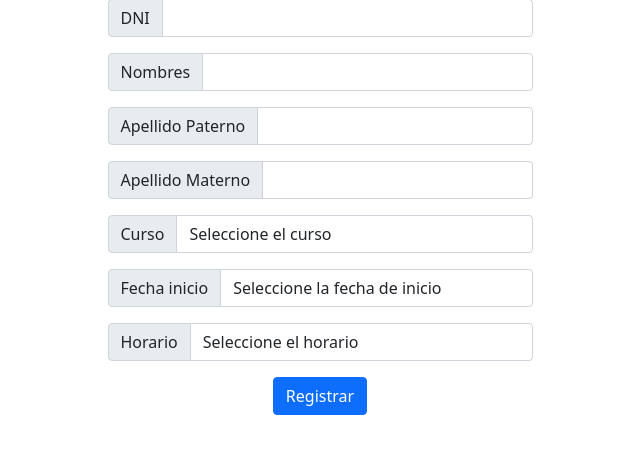
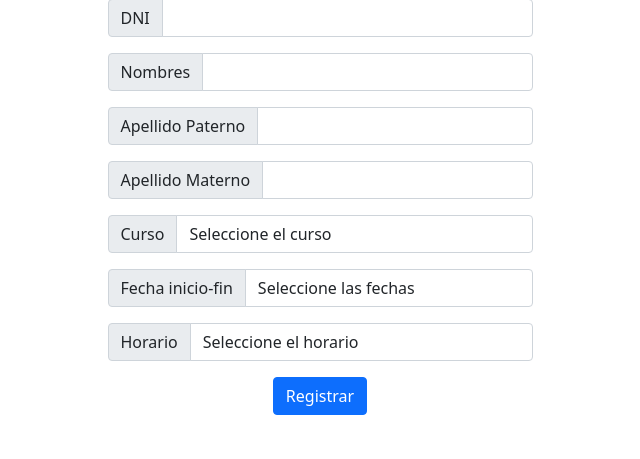
Before and after one commit to elterribleabuelo/Blockchain-RRHH, a Flask app: page /registrar_alumno in a window 1280 px wide. Shown: the part 245-704 px from the top of the page, without its empty margins (320-960 px from the left). Run offline with Flask 2, Linux system fonts and the light colour scheme; some libraries are stand-ins or nearby versions.

Commit message:
agregando alumnos- cursos a firebase

```diff
--- a/app/static/js/load_data.js
+++ b/app/static/js/load_data.js
@@ -1,6 +1,6 @@
 // Variables desde el HTML
 let $curso = document.getElementById('curso');
-let $fecha_inicio = document.getElementById('fecha_inicio');
+let $fecha_inicio_fin = document.getElementById('fecha_inicio_fin');
 let $horario = document.getElementById('horario') ;
 
 // Conexion a firebase
@@ -82,9 +82,9 @@ path = 'proyecto/cursos';
 $curso.addEventListener('change',function(){
 
     // Limpiando el select  de fecha de inicio
-    var length = $fecha_inicio.length;
+    var length = $fecha_inicio_fin.length;
     for (i = length - 1; i >= 0; i--) {
-        $fecha_inicio.options[i] = null;
+        $fecha_inicio_fin.options[i] = null;
     }
 
     // Limpiando el select  de horario
@@ -93,7 +93,7 @@ $curso.addEventListener('change',function(){
         $horario.options[i] = null;
     }
 
-    $fecha_inicio.innerHTML += `<option value = "1234"> Seleccione la fecha de inicio </option>.`
+    $fecha_inicio_fin.innerHTML += `<option value = "1234"> Seleccione la fecha de inicio </option>.`
     $horario.innerHTML += `<option value = "1234"> Seleccione el horario </option>.`
 
     // Obteniendo la data de firebase
@@ -110,7 +110,7 @@ $curso.addEventListener('change',function(){
 
                 if ($curso.value == doc.val()['codigo']){
                     var duracion_total = doc.val()['fecha_inicio'] + "-" + doc.val()['fecha_fin'];
-                    $fecha_inicio.innerHTML += `<option value = "${duracion_total}"> ${duracion_total} </option>.`
+                    $fecha_inicio_fin.innerHTML += `<option value = "${duracion_total}"> ${duracion_total} </option>.`
                 }
             }
 
@@ -119,7 +119,7 @@ $curso.addEventListener('change',function(){
 
 });
 
-$fecha_inicio.addEventListener('change',function(){
+$fecha_inicio_fin.addEventListener('change',function(){
 
     // Limpiando el select  de horario
     var horario_length = $horario.length;
@@ -142,7 +142,7 @@ $fecha_inicio.addEventListener('change',function(){
             }
             var duracion_total = doc.val()['fecha_inicio'] + "-" + doc.val()['fecha_fin'];
             // Llenamos el select de horario segun los campos ya asignados en los select de curso y fecha
-            if (($curso.value == doc.val()['codigo'] && $fecha_inicio.value == duracion_total) == true){
+            if (($curso.value == doc.val()['codigo'] && $fecha_inicio_fin.value == duracion_total) == true){
                 var horario_total = doc.val()['hora_inicio'] + "-" + doc.val()['hora_fin'];
                 $horario.innerHTML += `<option value = "${horario_total}"> ${horario_total} </option>.`
             }
--- a/app/templates/registrar_alumno.html
+++ b/app/templates/registrar_alumno.html
@@ -88,10 +88,10 @@
 
                             <div class="input-group mb-3">
                                 <div class = "input-group date" id = "datepicker">
-                                    <span class="input-group-text" id="basic-addon3">Fecha inicio</span>
-                                    <select class = "form-control" id = "fecha_inicio" name = "fecha_inicio">
+                                    <span class="input-group-text" id="basic-addon3">Fecha inicio-fin</span>
+                                    <select class = "form-control" id = "fecha_inicio_fin" name = "fecha_inicio_fin">
                                         <!--Debe ser dinámico desde Firebase-->
-                                        <option selected="">Seleccione la fecha de inicio</option>
+                                        <option selected="">Seleccione las fechas</option>
                                     </select>
                                 </div>
                             </div>
--- a/main.py
+++ b/main.py
@@ -83,9 +83,30 @@ def registrar_alumno():
         ap_materno = request.form.get('ap_materno')
 
         ### Informacion del curso ###
-        curso = request.form.get('curso')
-        fecha_inicio = request.form.get('fecha_inicio')
+        cod_curso = request.form.get('curso') #codigo del curso
+        fecha_inicio_fin = request.form.get('fecha_inicio_fin')
         horario = request.form.get('horario')
+
+        ### Obtenemos el nombre del curso en base al codigo obtenido
+        # Tabla curso
+        curso_ref =  db.child("proyecto/cursos").get()
+        curso_val = curso_ref.val()
+        curso_val = curso_val.items()
+        curso_val = list(curso_val)
+
+        num_cursos = len(curso_val)
+
+        lista_cursos = []
+
+        ### Búsqueda del código del curso en Firebase
+        for i in range(num_cursos):
+            if (cod_curso == curso_val[i][1]['codigo']):
+                lista_cursos.append(curso_val[i][1]['nombre'])
+
+        lista_cursos = list(set(lista_cursos))
+
+        ### Nombre del curso en base al codigo
+        nomb_curso = lista_cursos[0]
 
         ### Creamos los arreglos ####
         # Alumno
@@ -97,8 +118,8 @@ def registrar_alumno():
 
         # Alumno - Curso
         alumno_curso = {}
-        alumno_curso['curso'] = curso
-        alumno_curso['fecha_inicio'] = fecha_inicio
+        alumno_curso['curso'] = nomb_curso ### nomb_curso
+        alumno_curso['fecha_inicio_fin'] = fecha_inicio_fin
         alumno_curso['horario'] = horario
 
 
@@ -108,7 +129,7 @@ def registrar_alumno():
         alumn_ref.set(alumno)
 
         # Tabla alumnos-cursos
-        db.child("proyecto").child("alumnos_cursos").child(dni).child(curso).set(alumno_curso)
+        db.child("proyecto").child("alumnos_cursos").child(dni).child(cod_curso).set(alumno_curso)
 
     return render_template('registrar_alumno.html')
 
```
